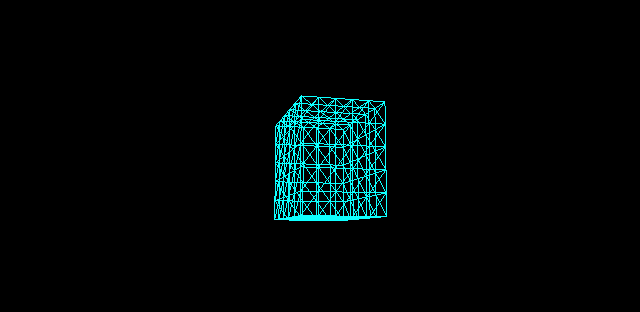
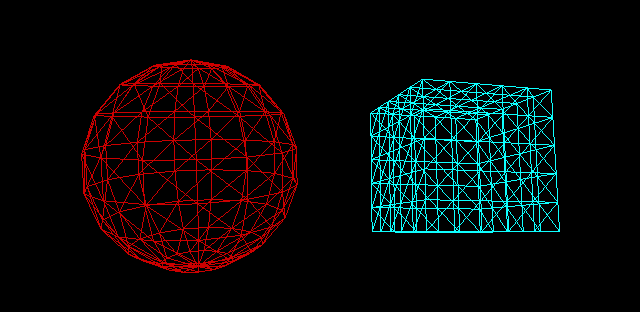
Before and after one commit to MaryDurkin/PlayWithThreejs, a plain HTML site: page index.html in a window 1280 px wide. Shown: the part 234-546 px from the top of the page, without its empty margins (315-955 px from the left). Drawn offline with Linux system fonts and the light colour scheme.

Commit message:
added sphere

```diff
--- a/index.html
+++ b/index.html
@@ -16,10 +16,43 @@
 			renderer.setSize( window.innerWidth, window.innerHeight );
 			document.body.appendChild( renderer.domElement );
 
-			var geometry = new THREE.BoxGeometry( 3, 4, 5, 5, 5, 5 );
+			var geometry = new THREE.BoxGeometry( 5, 5, 5, 5, 5, 5 );
 			var material = new THREE.MeshBasicMaterial( { color: 0xfffff, wireframe: true } );
 			var cube = new THREE.Mesh( geometry, material );
 			scene.add( cube );
+
+			// Set up the sphere vars
+			var RADIUS = 4;
+			var SEGMENTS = 15;
+			var RINGS = 9;
+
+			// Create a new mesh with
+			// sphere geometry - we will cover
+			// the sphereMaterial next!
+			var sphereMaterial =
+				new THREE.MeshBasicMaterial(
+					{
+						color: 0xCC0000,
+						wireframe: true
+					});
+			var sphere = new THREE.Mesh(
+
+			  new THREE.SphereGeometry(
+			    RADIUS,
+			    SEGMENTS,
+			    RINGS),
+
+			  sphereMaterial);
+				// create the sphere's material
+
+
+			// Move the Sphere back in Z so we
+			// can see it.
+			sphere.position.x = -5;
+			cube.position.x = 5;
+
+			// Finally, add the sphere to the scene.
+			scene.add(sphere);
 
 			camera.position.z = 20;
 
@@ -28,6 +61,10 @@
 
 				cube.rotation.x += 0.01;
 				cube.rotation.y += 0.02;
+				//cube.rotation.z += 0.03;
+				sphere.rotation.x -= 0.01;
+				sphere.rotation.y -= 0.02;
+				//sphere.rotation.z += 0.03;
 
 				renderer.render(scene, camera);
 			};
```
